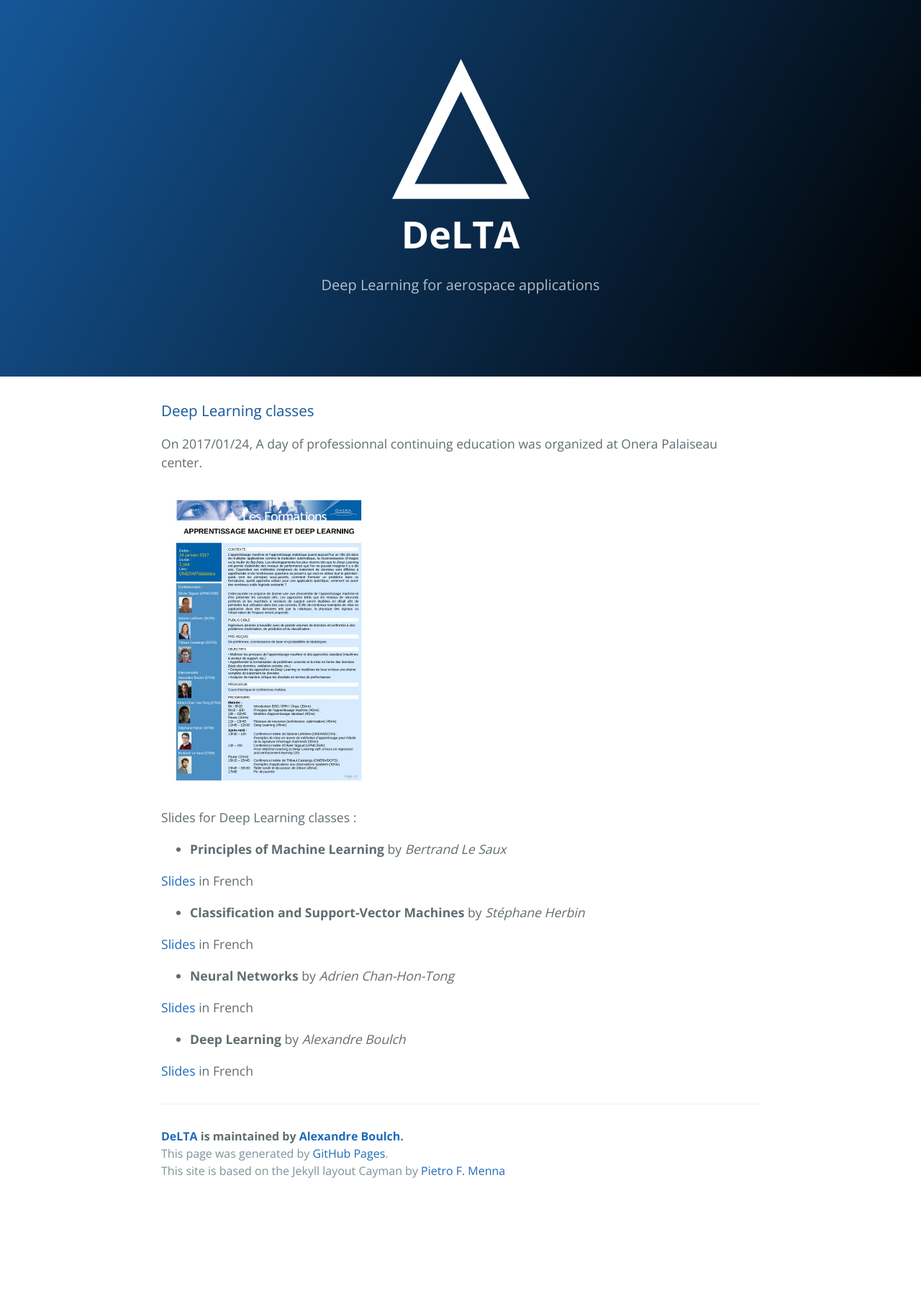
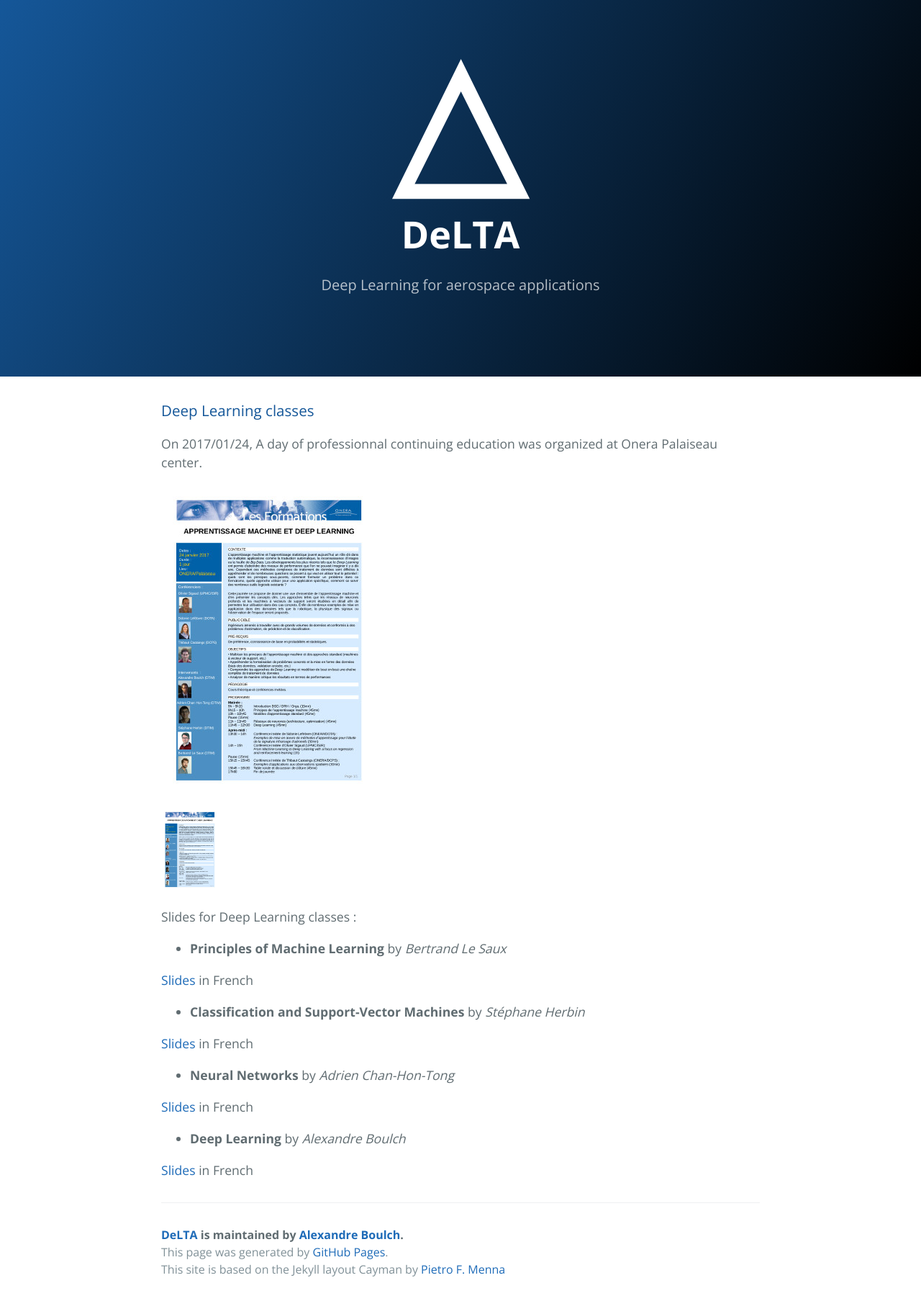
Before and after one commit to delta-onera/delta-onera.github.io, a Jekyll site: the page built from pages/educationDL.md, in a window 1280 px wide. Shown: the whole page at 72% size. Built offline with Jekyll 4.4.1, drawn with Linux system fonts in a browser that asks for light colours; our own code applies the rules of GitHub Pages for plain Markdown files; before the commit the page ends 1670 px from its top, so only the background shows below that.

Commit message:
Update educationDL.md

```diff
--- a/pages/educationDL.md
+++ b/pages/educationDL.md
@@ -4,6 +4,7 @@
 
 ![Program](education/DLDay_20170124_program.jpg "Deep Learning Day 2017/01/24 program")
 
+ <img src="education/DLDay_20170124_program.jpg" alt="Deep Learning Day 2017/01/24 progra" width="80">
 
 
 Slides for Deep Learning classes :
```
